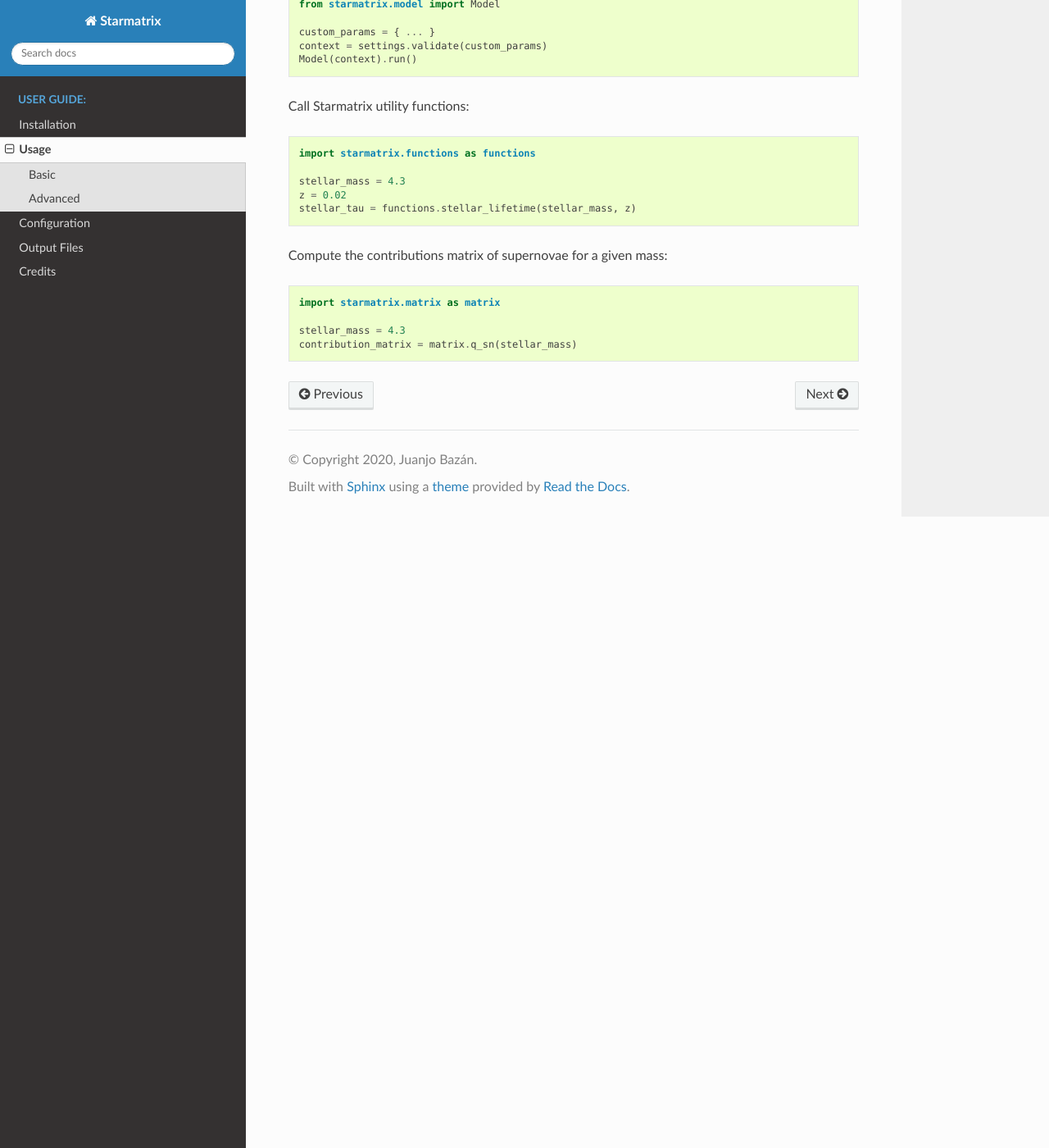
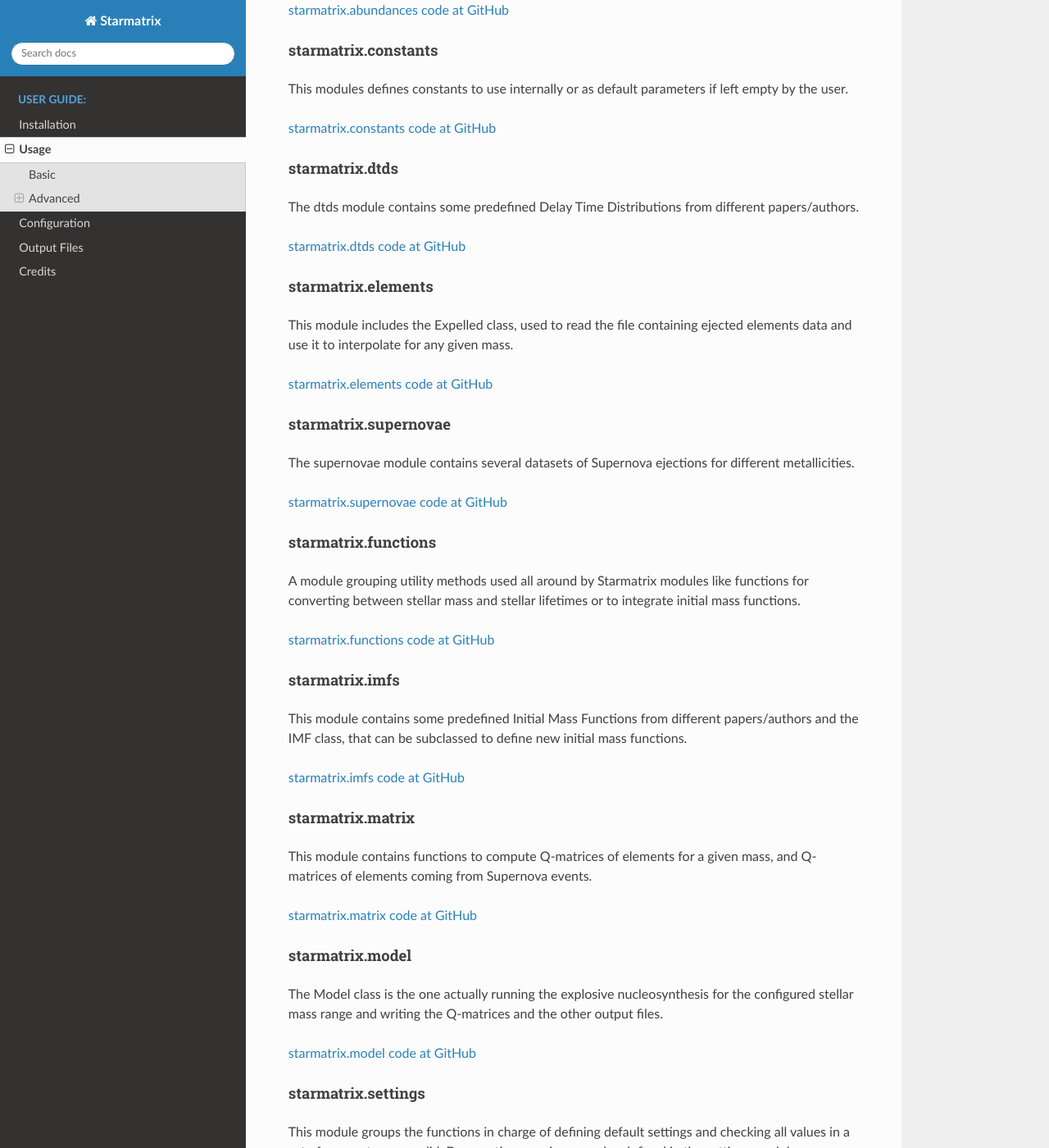
Before and after one commit to xuanxu/starmatrix, a Sphinx documentation site: the page built from docs/usage.rst, in a window 1280 px wide and 1400 px high, scrolled down 1086 px. Shown: the whole window at 82% size. Built offline with Sphinx 7.4.7 and the Read the Docs theme 2.0.0, drawn with Linux system fonts in a browser that asks for light colours; pages that are not in the unit, such as notebooks, are missing from menus; some of the changed text lies outside the part shown.

Commit message:
Expand information on modules and add links to code

```diff
--- a/docs/configuration.rst
+++ b/docs/configuration.rst
@@ -191,4 +191,4 @@
 :expelled_elements_filename: data for z=0.02 from Gavilan et al, and Chieffi & Limongi
 :yield_corrections: # No corrections
 
-This set of values are a mix of solar values were possible and common options from the literature for the Milky Way for star masses from 0.98 to 40 Msun without correcting yields or SN factors.
+This set of values is a mix of solar values were possible and common options from the literature for the Milky Way for star masses from 0.98 to 40 Msun without correcting yields or SN factors.
--- a/docs/usage.rst
+++ b/docs/usage.rst
@@ -23,6 +23,10 @@
 
 If you have Starmatrix installed in your system, you can import its modules, classes and functions to use them in your own code.
 
+
+Module List
+^^^^^^^^^^^
+
 This is the list of all Starmatrix modules::
 
     starmatrix.abundances
@@ -36,7 +40,102 @@
     starmatrix.model
     starmatrix.settings
 
-**Examples:**
+starmatrix.abundances
+"""""""""""""""""""""
+
+This modules include chemical abundances data: solar abundances from different papers/authors and the Abundances class, that can be subclassed to define new abundances datasets.
+
+`starmatrix.abundances code at GitHub`_
+
+.. _`starmatrix.abundances code at GitHub`: https://github.com/xuanxu/starmatrix/blob/main/src/starmatrix/abundances.py
+
+starmatrix.constants
+""""""""""""""""""""
+
+This modules defines constants to use internally or as default parameters if left empty by the user.
+
+`starmatrix.constants code at GitHub`_
+
+.. _`starmatrix.constants code at GitHub`: https://github.com/xuanxu/starmatrix/blob/main/src/starmatrix/constants.py
+
+starmatrix.dtds
+"""""""""""""""
+
+The dtds module contains some predefined Delay Time Distributions from different papers/authors.
+
+`starmatrix.dtds code at GitHub`_
+
+.. _`starmatrix.dtds code at GitHub`: https://github.com/xuanxu/starmatrix/blob/main/src/starmatrix/dtds.py
+
+
+starmatrix.elements
+"""""""""""""""""""
+
+This module includes the Expelled class, used to read the file containing ejected elements data and use it to interpolate for any given mass.
+
+`starmatrix.elements code at GitHub`_
+
+.. _`starmatrix.elements code at GitHub`: https://github.com/xuanxu/starmatrix/blob/main/src/starmatrix/elements.py
+
+starmatrix.supernovae
+"""""""""""""""""""""
+
+The supernovae module contains several datasets of Supernova ejections for different metallicities.
+
+`starmatrix.supernovae code at GitHub`_
+
+.. _`starmatrix.supernovae code at GitHub`: https://github.com/xuanxu/starmatrix/blob/main/src/starmatrix/supernovae.py
+
+
+starmatrix.functions
+""""""""""""""""""""
+
+A module grouping utility methods used all around by Starmatrix modules like functions for converting between stellar mass and stellar lifetimes or to integrate initial mass functions.
+
+`starmatrix.functions code at GitHub`_
+
+.. _`starmatrix.functions code at GitHub`: https://github.com/xuanxu/starmatrix/blob/main/src/starmatrix/functions.py
+
+
+starmatrix.imfs
+"""""""""""""""
+
+This module contains some predefined Initial Mass Functions from different papers/authors and the IMF class, that can be subclassed to define new initial mass functions.
+
+`starmatrix.imfs code at GitHub`_
+
+.. _`starmatrix.imfs code at GitHub`: https://github.com/xuanxu/starmatrix/blob/main/src/starmatrix/imfs.py
+
+starmatrix.matrix
+"""""""""""""""""
+
+This module contains functions to compute Q-matrices of elements for a given mass, and Q-matrices of elements coming from Supernova events.
+
+`starmatrix.matrix code at GitHub`_
+
+.. _`starmatrix.matrix code at GitHub`: https://github.com/xuanxu/starmatrix/blob/main/src/starmatrix/matrix.py
+
+starmatrix.model
+""""""""""""""""
+
+The Model class is the one actually running the explosive nucleosynthesis for the configured stellar mass range and writing the Q-matrices and the other output files.
+
+`starmatrix.model code at GitHub`_
+
+.. _`starmatrix.model code at GitHub`: https://github.com/xuanxu/starmatrix/blob/main/src/starmatrix/model.py
+
+starmatrix.settings
+"""""""""""""""""""
+
+This module groups the functions in charge of defining default settings and checking all values in a set of parameters are valid. Deprecation warnings are also defined in the settings module.
+
+`starmatrix.settings code at GitHub`_
+
+.. _`starmatrix.settings code at GitHub`: https://github.com/xuanxu/starmatrix/blob/main/src/starmatrix/settings.py
+
+
+Examples
+^^^^^^^^
 
 Run a model with your own custom parameters (in this example custom_params is a dict object modifying any of the available :doc:`configuration parameters <configuration>`) from inside your programs::
 
```
